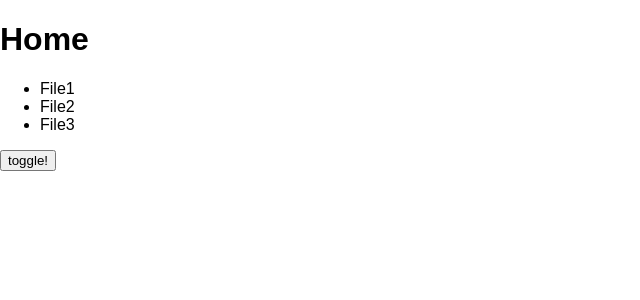
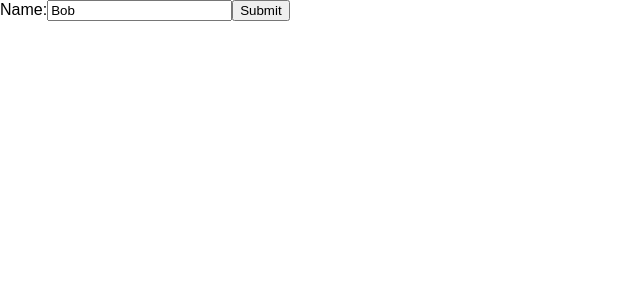
Before and after one commit to kchia/nycda-ptwdi-solutions, a React (Create React App) app in the folder theme-11-reactjs/my-app/: page / in a window 1280 px wide. Shown: the top 300 px of the page, without its empty margins (0-640 px from the left). Built offline with nearby package versions, Linux system fonts and the light colour scheme.

Commit message:
Add notes for controlled versus uncontrolled components

```diff
--- /dev/null
+++ b/theme-11-reactjs/my-app/src/UncontrolledComponentExample.js
@@ -0,0 +1,66 @@
+//https://codepen.io/gaearon/pen/WooRWa?editors=0010
+/**
+
+UNCONTROLLED COMPONENTS
+It can sometimes be tedious to use controlled components,
+because you need to write an event handler for every way your data can change and
+pipe all of the input state through a React component.
+This can become particularly annoying when you are converting a preexisting codebase to React, or integrating a React application with a non-React library.
+In these situations, you might want to check out uncontrolled components, an alternative technique for implementing input forms.
+Simply, form components that do not have a "value" property defined.
+You can define the "defaultValue" if you want the component to be initialized with some value
+To write an uncontrolled component, instead of writing an event handler for every state update, you can use a ref to get form values from the DOM.
+
+In the React rendering lifecycle, the value attribute on form elements will override the value in the DOM.
+With an uncontrolled component, you often want React to specify the initial value, but leave subsequent updates uncontrolled.
+To handle this case, you can specify a defaultValue attribute instead of value.
+
+Don't overuse refs. Often, it becomes clear that the proper place to “own” that state is at a higher level in the hierarchy.
+
+The ref attribute takes a callback function, and the callback will be executed immediately after the component is mounted or unmounted.
+Use the `ref` callback to store a reference to the text input DOM element in an instance field
+(for example, this.textInput).
+
+You may not use the ref attribute on functional components because they don’t have instances.
+You should convert the component to a class if you need a ref to it,
+just like you do when you need lifecycle methods or state.
+
+When you need to handle multiple controlled input elements,
+you can add a name attribute to each element and let the handler
+function choose what to do based on the value of event.target.name.
+*/
+import React, { Component } from 'react';
+
+class UncontrolledComponentExample extends Component {
+  constructor(props) {
+    super(props);
+    this.handleSubmit = this.handleSubmit.bind(this);
+  }
+
+  handleSubmit(event) {
+    // Explicitly print the input value using the raw DOM API
+    console.log(this.input);
+    alert('A name was submitted: ' + this.input.value);
+    event.preventDefault();
+  }
+
+  render() {
+    return (
+      <form onSubmit={this.handleSubmit}>
+        <label>
+          Name:
+          <input
+            // With an uncontrolled component, you often want React to specify the initial value, but leave subsequent updates uncontrolled.
+            // To handle this case, you can specify a defaultValue attribute instead of value.
+            defaultValue="Bob"
+            type="text"
+            ref={(input) => this.input = input}
+          />
+        </label>
+        <input type="submit" value="Submit" />
+      </form>
+    );
+  }
+}
+
+export default UncontrolledComponentExample;
```
Also changed, not shown: theme-11-reactjs/my-app/src/ControlledComponentExample.js (added, +62 -0 lines), theme-11-reactjs/my-app/src/index.js (+6 -2 lines).
